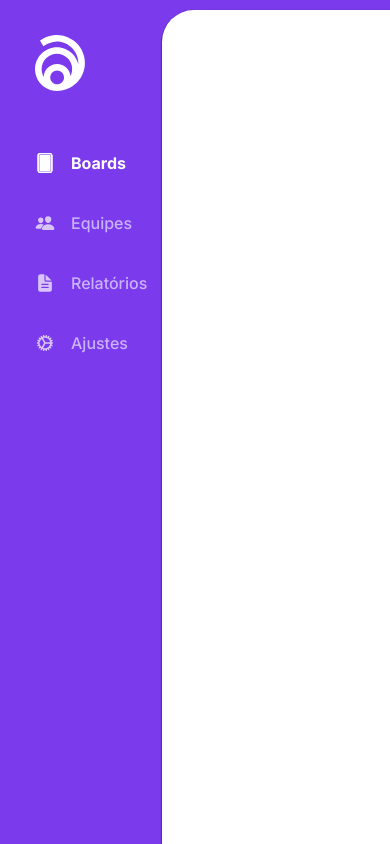
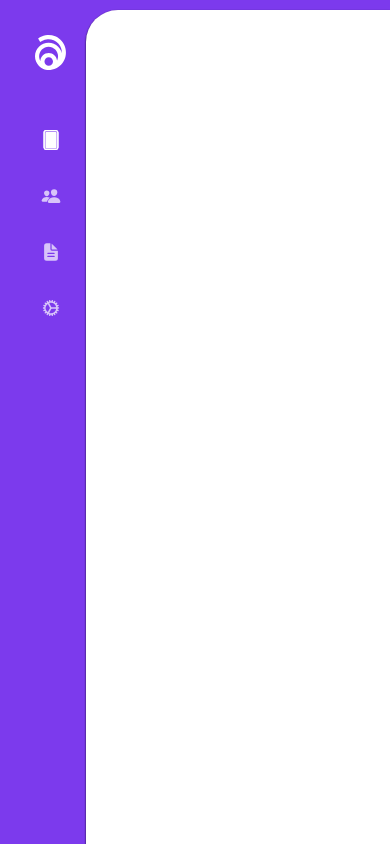
Before and after one commit to wenblack/bora-codar12, a Next.js app: page / in a window 390 px wide. Built offline with nearby package versions, Linux system fonts and the light colour scheme.

Commit message:
➕  Created style for mobile sidebarn ➕

```diff
--- a/src/components/SideBar.tsx
+++ b/src/components/SideBar.tsx
@@ -7,35 +7,35 @@ import settingsIcon from '@/assets/settings.svg'
 
 export function SideBar () {
     return(
-        <nav className="text-white  p-14 ">
+        <nav className="text-white flex flex-col items-center pl-14 pt-14 ">
             <Image src={iconApp} alt="Logo do site" height={56} width={50} className="logo" />
 
             <ul className=" mt-[6rem] grid gap-[3.6rem] max-w-[11.5rem]">
                 <li>
                     <a href="#" className=" flex items-center gap-[1.6rem] hover:opacity-70 font-bold">
                         <Image src={boardIcon} alt="Image of boards" height={20} width={20} className="logo" />
-                        Boards
+                       <span className="hidden md:flex lg:flex pr-16">Boards</span>
                     </a>
                 </li>
 
                 <li>
                     <a href="#" className=" flex text-[#cab3ff] items-center gap-[1.6rem] hover:text-white  font-medium">
                         <Image src={peoplesICon} alt="Image of boards" height={20} width={20} className="logo opacity-70 " />
-                        Equipes
+                        <span className="hidden md:flex lg:flex pr-16">Equipes</span>
                     </a>
                 </li>
 
                 <li>
                     <a href="#" className=" flex text-[#cab3ff] items-center gap-[1.6rem] hover:text-white font-medium">
                         <Image src={orderIcon} alt="Image of boards" height={20} width={20} className="logo opacity-70 " />
-                        Relatórios
+                        <span className="hidden md:flex lg:flex pr-16">Relatórios</span>
                     </a>
                 </li>
 
                 <li>
                     <a href="#" className=" flex text-[#cab3ff] items-center gap-[1.6rem] hover:text-white font-medium">
                         <Image src={settingsIcon} alt="Image of boards" height={20} width={20} className="logo opacity-70 " />
-                        Ajustes
+                        <span className="hidden md:flex lg:flex pr-16">Ajustes</span>
                     </a>
                 </li>
             </ul>
--- a/src/pages/index.tsx
+++ b/src/pages/index.tsx
@@ -9,10 +9,10 @@ export default function Home() {
       id='app'
       className={`flex min-h-screen  ${inter.className}`}
     >
-      <aside>
+      <aside >
         <SideBar></SideBar>
       </aside>
-      <main className='max-h-screen shadow-black shadow-sm mt-4 rounded-tl-[32px] bg-white w-full '>
+      <main className='max-h-screen ml-8 shadow-black shadow-sm mt-4 rounded-tl-[32px] bg-white w-full '>
 
       </main>
     </div>
```
